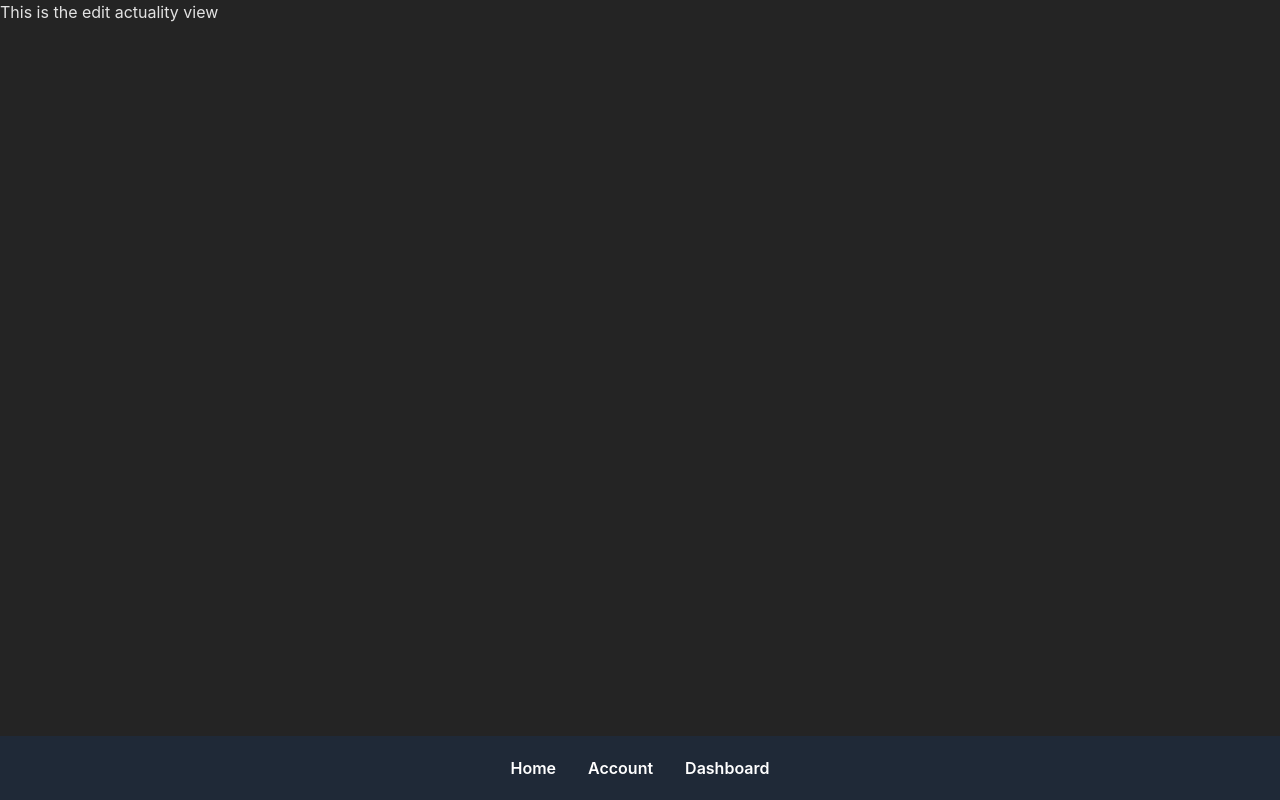
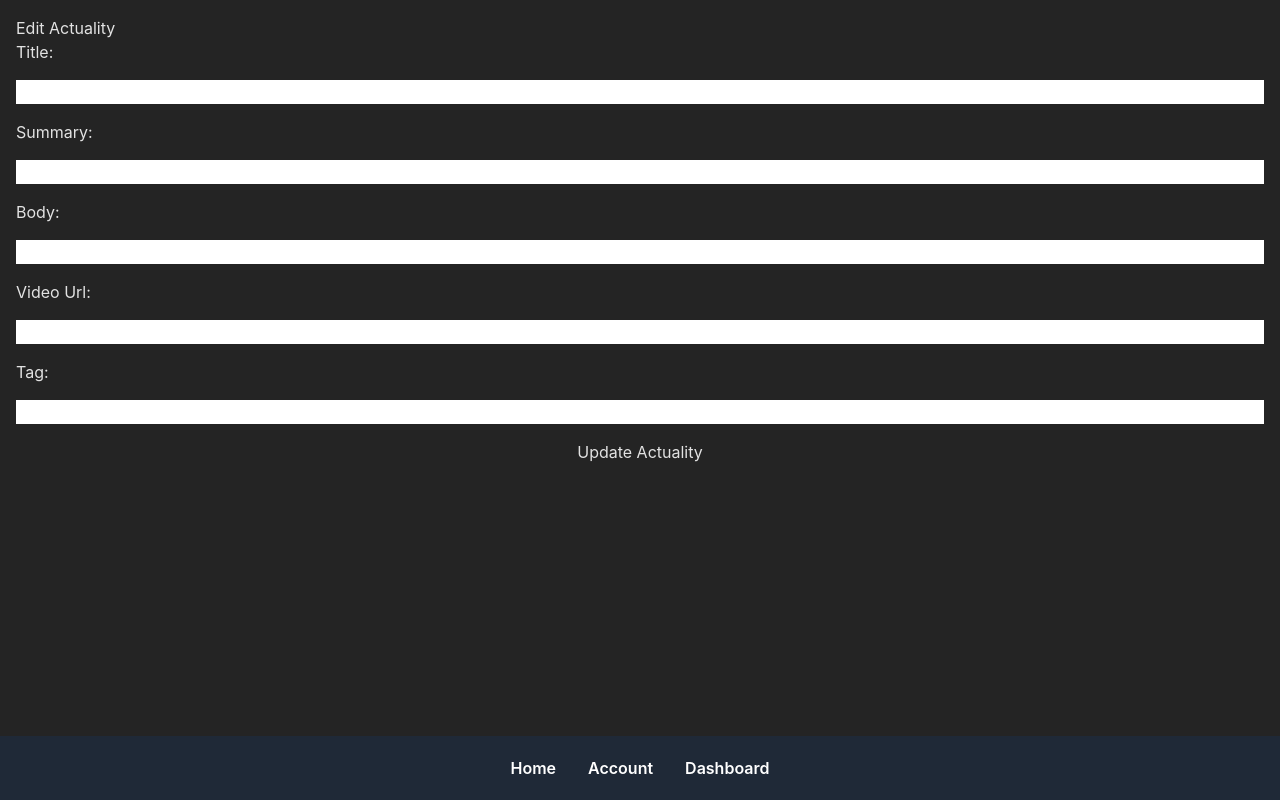
Before and after one commit to collectif-allela/intervous, a Vue app in the folder client/: page /actuality/1/edit in a window 1280 px wide. Built offline with nearby package versions, Linux system fonts and the light colour scheme; no server answers.

Commit message:
Crud actuality/post

```diff
--- a/client/package.json
+++ b/client/package.json
@@ -9,13 +9,9 @@
     "preview": "vite preview"
   },
   "dependencies": {
-<<<<<<< HEAD
     "axios": "^1.5.1",
-    "vue": "^3.3.4"
-=======
     "vue": "^3.3.4",
     "vue-router": "^4.2.5"
->>>>>>> 9d04a4682609651392564bb5299c3366e6cfd58a
   },
   "devDependencies": {
     "@vitejs/plugin-vue": "^4.2.3",
--- a/client/src/views/CreatePost.vue
+++ b/client/src/views/CreatePost.vue
@@ -3,9 +3,10 @@
     <h2>Create a Post</h2>
     <form @submit.prevent="createPost" class="flex flex-col gap-4">
       <label for="videoUrl">Video Url:</label>
-      <input type="text" id="videoUrl" v-model="postData.video_url" class="cursor">
-
-      <button type="submit">Create Post</button>
+      <input type="text" id="videoUrl" v-model="postData.video_url" class="cursor text-black" >
+      <button type="submit" class="px-4 w-fit py-2 bg-blue text-white rounded-md hover:bg-green-600">
+          Create new Post
+        </button>
     </form>
   </div>
 </template>
@@ -28,6 +29,8 @@ export default {
         const response = await axios.post(`${this.baseUrl}/posts`, this.postData); // Replace with your API endpoint
         // Optionally, you can handle the response, e.g., show a success message or navigate to the Dashboard
         console.log('Post created:', response.data);
+        this.$router.push({ name: 'Dashboard' });
+
       } catch (error) {
         console.error('Error creating post:', error);
       }
--- a/client/src/views/Dashboard.vue
+++ b/client/src/views/Dashboard.vue
@@ -3,7 +3,7 @@
 
     <h1 class="text-2xl font-semibold mb-4">Dashboard</h1>
     <router-link to='/post/create'>
-        <button class="px-4 py-2 bg-blue-500 text-white rounded-md hover:bg-blue-600">
+        <button class="px-4 py-2 bg-blue text-white rounded-md hover:bg-green-600">
           Create new Post
         </button>
       </router-link>
@@ -15,12 +15,12 @@
           <h2 class="text-lg font-semibold text-black">Video URL: {{ post.video_url }}</h2>
           <div class="space-x-4">
             <router-link :to="{ name: 'Post', params: { id: post.id } }">
-              <button class="px-4 py-2 bg-blue-500 text-white rounded-md hover:bg-blue-600">
+              <button class="px-4 py-2 bg-blue text-white rounded-md hover:bg-blue">
                 See
               </button>
             </router-link>
             <router-link :to="{ name: 'EditPost', params: { id: post.id } }">
-              <button class="px-4 py-2 bg-yellow-500 text-white rounded-md hover-bg-yellow-600">
+              <button class="pointer px-4 py-2 bg-yellow-500 text-white rounded-md hover-bg-yellow-600">
                 Edit
               </button>
             </router-link>
--- a/client/src/views/EditActuality.vue
+++ b/client/src/views/EditActuality.vue
@@ -1,5 +1,74 @@
-<script setup>
+<template>
+  <div>
+    <h2>Edit Actuality</h2>
+    <form @submit.prevent="updateActuality" class="flex flex-col gap-4">
+      <label for="title">Title:</label>
+      <input type="text" id="title" v-model="actualityData.title" class="text-black">
+      <label for="summary">Summary:</label>
+      <input type="text" id="summary" v-model="actualityData.summary" class="text-black">
+      <label for="body">Body:</label>
+      <input type="text" id="body" v-model="actualityData.body" class="text-black">
+      <label for="videoUrl">Video Url:</label>
+      <input type="text" id="videoUrl" v-model="actualityData.video_url" class="text-black">
+      <label for="tag">Tag:</label>
+      <input type="text" id="tag" v-model="actualityData.tag" class="text-black">
+      <button type="submit">Update Actuality</button>
+    </form>
+  </div>
+</template>
+
+<script>
+import axios from 'axios';
+
+export default {
+  props: {
+    id: String,
+  },
+  data() {
+    return {
+      actualityData: {
+        title: '',
+        summary: '',
+        body: '',
+        video_url: '',
+        tag: '',
+        post_id: null,
+      },
+      baseUrl: 'http://localhost:3000',
+    };
+  },
+  computed: {
+    // Convert the id prop to an integer
+    postIdAsInteger() {
+      return parseInt(this.id);
+    },
+  },
+  created() {
+    // Fetch the actuality data to edit when the component is created
+    this.fetchActualityData();
+  },
+  methods: {
+    async fetchActualityData() {
+      try {
+        // Replace this with an API call to fetch the actuality data to be edited
+        const actualityId = this.$route.params.id; // Assuming you're using Vue Router
+        const response = await axios.get(`${this.baseUrl}/actualities/${actualityId}`);
+        this.actualityData = response.data; // Update actualityData with the fetched actuality data
+      } catch (error) {
+        console.error('Error fetching actuality data:', error);
+      }
+    },
+    async updateActuality() {
+      try {
+        const actualityId = this.$route.params.id; // Assuming you're using Vue Router
+        const response = await axios.put(`${this.baseUrl}/actualities/${actualityId}`, this.actualityData);
+        // Optionally, you can handle the response, e.g., show a success message or navigate back to the Dashboard
+        console.log('Actuality updated:', response.data);
+        this.$router.push({ name: 'dashboard' });
+      } catch (error) {
+        console.error('Error updating actuality:', error);
+      }
+    },
+  },
+};
 </script>
-<template>
-  This is the edit actuality  view
-</template>
--- a/client/src/views/EditPost.vue
+++ b/client/src/views/EditPost.vue
@@ -1,18 +1,54 @@
 <template>
   <div>
-    <input v-model="editedPost.title" />
-    <textarea v-model="editedPost.content"></textarea>
-    <button @click="savePost">Save</button>
+    <h2>Edit Post</h2>
+    <form @submit.prevent="updatePost" class="flex flex-col gap-4">
+      <label for="videoUrl">Video Url:</label>
+      <input type="text" id="videoUrl" v-model="postData.video_url" class="cursor text-black">
+      <button type="submit" class="px-4 w-fit py-2 bg-blue text-white rounded-md hover:bg-green-600">
+        Update Post
+      </button>
+    </form>
   </div>
 </template>
 
-<script setup>
-import { ref } from 'vue';
+<script>
+import axios from 'axios';
 
-const editedPost = ref({ ...props.post });
-
-const savePost = () => {
-  // Implement save logic and update the post
+export default {
+  data() {
+    return {
+      postData: {
+        video_url: '',
+      },
+      baseUrl: 'http://localhost:3000',
+    };
+  },
+  created() {
+    // Fetch the post data to edit when the component is created
+    this.fetchPostData();
+  },
+  methods: {
+    async fetchPostData() {
+      try {
+        // Replace this with an API call to fetch the post data to be edited
+        const postId = this.$route.params.id; // Assuming you're using Vue Router
+        const response = await axios.get(`${this.baseUrl}/posts/${postId}`);
+        this.postData = response.data; // Update postData with the fetched post data
+      } catch (error) {
+        console.error('Error fetching post data:', error);
+      }
+    },
+    async updatePost() {
+      try {
+        const postId = this.$route.params.id; // Assuming you're using Vue Router
+        const response = await axios.put(`${this.baseUrl}/posts/${postId}`, this.postData);
+        // Optionally, you can handle the response, e.g., show a success message or navigate back to the Dashboard
+        console.log('Post updated:', response.data);
+        this.$router.push({ name: 'Dashboard' });
+      } catch (error) {
+        console.error('Error updating post:', error);
+      }
+    },
+  },
 };
-const { props } = defineProps(['post']);
 </script>
--- a/client/src/views/Post.vue
+++ b/client/src/views/Post.vue
@@ -15,7 +15,7 @@
         <div class="flex gap-5 align-middle items-center my-10 m">
           <h2 class="font-bold">Actualities</h2>
           <router-link :to="{ name: 'CreateActuality',  params: { id: post.id } }">
-              <button class="px-4 py-2 bg-blue-500 text-white rounded-md hover:bg-blue-600">
+              <button class="px-4 py-2 bg-blue text-white rounded-md hover:bg-green-600">
                 Add Actuality
               </button>
             </router-link>
@@ -43,7 +43,14 @@
               <p class="text-gray-600">{{ actuality.summary }}</p>
               <p class="text-gray-600">{{ actuality.body }}</p>
               <p class="text-gray-600">{{ actuality.tag }}</p>
-
+              <router-link :to="{ name: 'EditActuality', params: { id: post.id } }">
+              <button class="pointer px-4 py-2 bg-yellow-500 text-white rounded-md hover-bg-yellow-600">
+                Edit
+              </button>
+            </router-link>
+              <button @click="deleteActuality(actuality.id)" class="px-4 py-2 bg-red-500 text-white rounded-md hover:bg-red-600">
+              Delete
+            </button>
             </div>
           </div>
         </div>
@@ -100,6 +107,16 @@ export default {
         console.error('Error fetching actualities:', error);
       }
     },
+    async deleteActuality(actualityId) {
+      try {
+        // Use Axios to delete the post
+        await this.$axios.delete(`/actualities/${actualityId}`);
+        // Update the posts array to remove the deleted post
+        this.post.actualities = this.post.actualities.filter(actuality => actuality.id !== actualityId);
+      } catch (error) {
+        console.error('Error deleting post:', error);
+      }
+    }
   },
 };
 </script>
```
Also changed, not shown: 2 other files (tests, documents, lock files or other folders).
